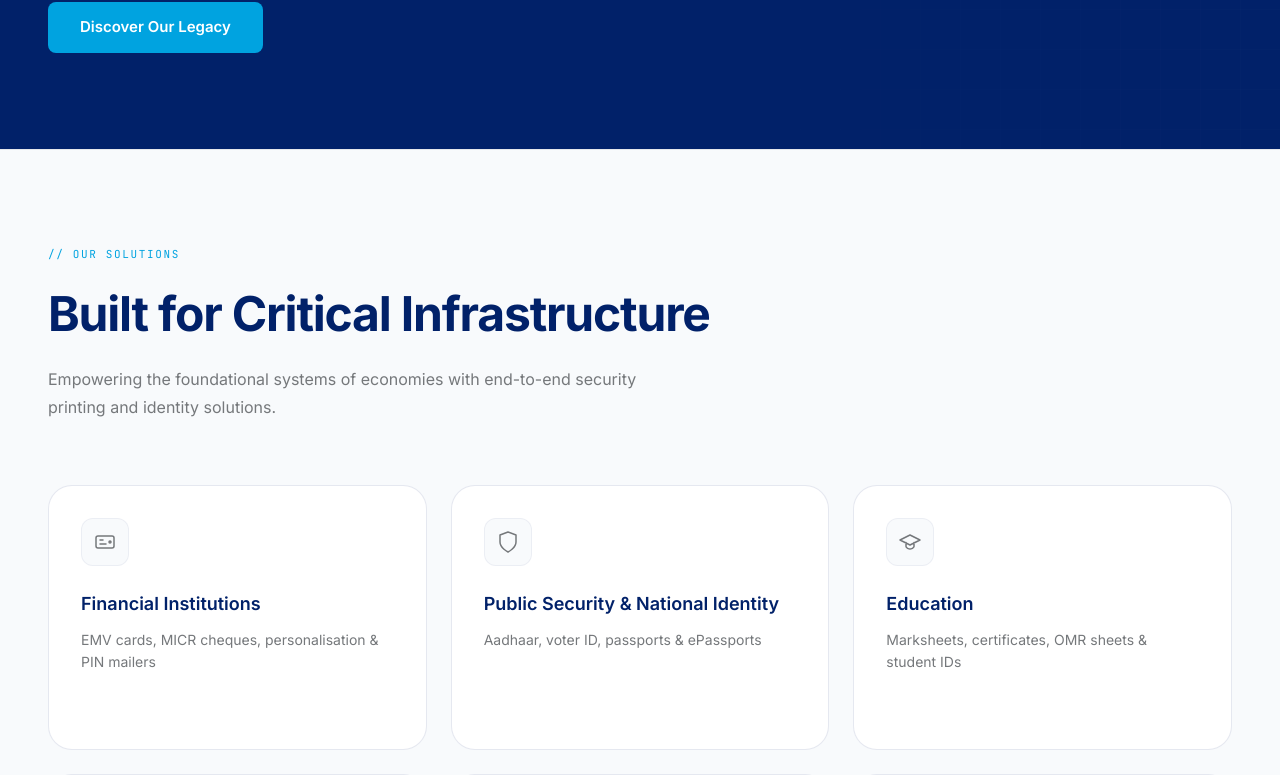
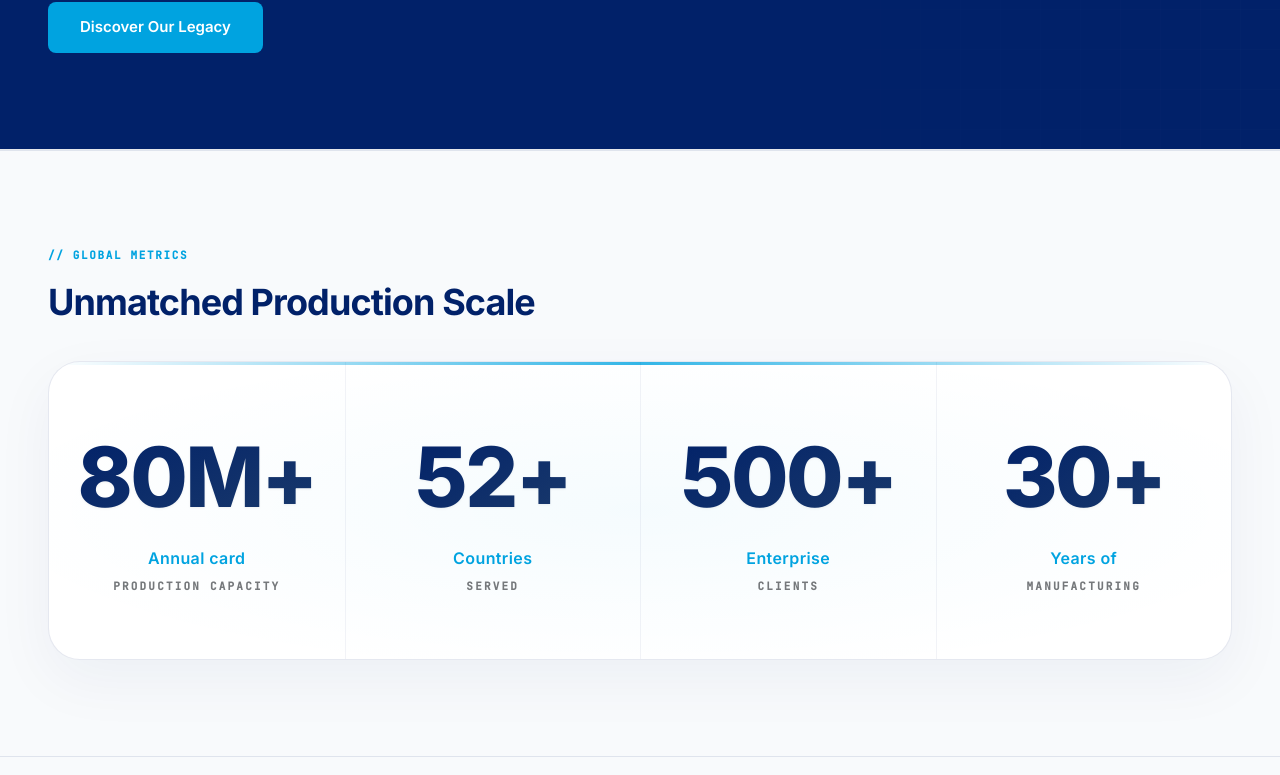
Before and after one commit to Ayushman158/KL-HiTech, a React (Vite) app: page / in a window 1280 px wide. Shown: the part 1543-2318 px from the top of the page. Built offline with nearby package versions, Linux system fonts and the light colour scheme.

Commit message:
Move StatsDeepDive next to About Us component

```diff
--- a/src/pages/Home.jsx
+++ b/src/pages/Home.jsx
@@ -15,11 +15,11 @@ const Home = () => {
     <main>
       <Hero />
       <AboutUs />
+      <StatsDeepDive />
       <SolutionsGrid />
       <EditorialBreak />
       <FeaturedProducts />
       <Industries />
-      <StatsDeepDive />
       <ClientLogos />
       <LatestInsights />
       <CTABanner />
```
